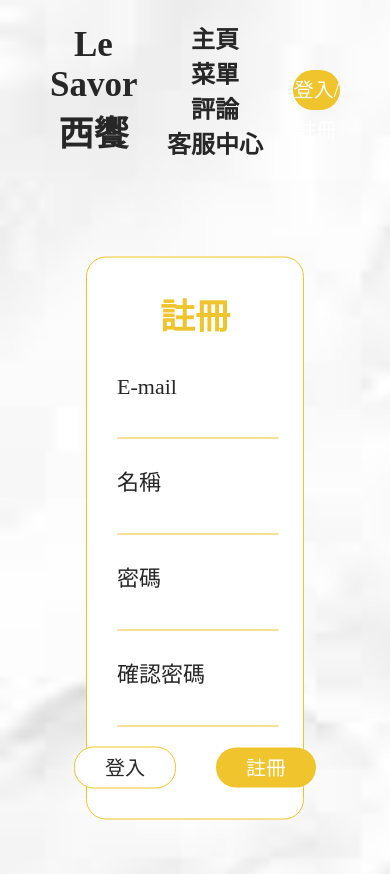
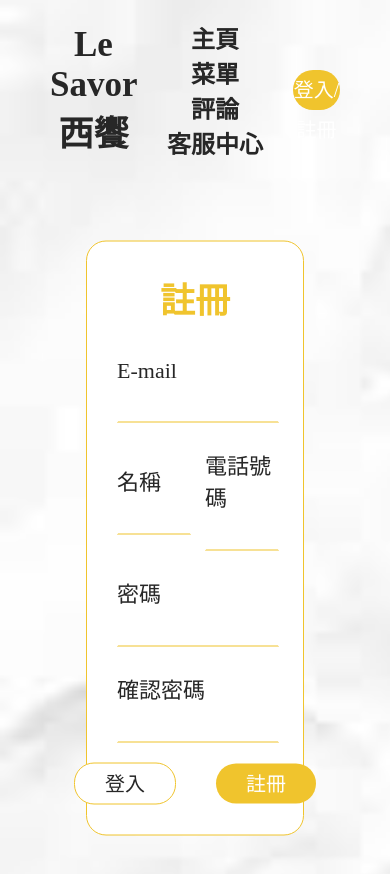
Before and after one commit to Clare0808/west-food-restaurant, a Vue app: page /login in a window 390 px wide. Both pictures are taken after a click on the element "註冊". Shown: the top 874 px of the page. Built offline with nearby package versions, Linux system fonts and the light colour scheme.

Commit message:
add phone number input & store

```diff
--- a/src/components/LoginPage.vue
+++ b/src/components/LoginPage.vue
@@ -27,9 +27,15 @@
           <div class="sec-title">E-mail</div>
           <input type="text" v-model.trim="email" />
         </div>
-        <div class="input-frame">
-          <div class="sec-title">名稱</div>
-          <input type="text" v-model.trim="name" />
+        <div class="input-frame-mix">
+          <div class="input-frame">
+            <div class="sec-title">名稱</div>
+            <input type="text" v-model.trim="name" />
+          </div>
+          <div class="input-frame">
+            <div class="sec-title">電話號碼</div>
+            <input type="text" v-model.trim="number" />
+          </div>
         </div>
         <div class="input-frame">
           <div class="sec-title">密碼</div>
@@ -69,6 +75,7 @@ export default {
 
     const email = ref("");
     const name = ref("");
+    const number = ref("");
     const password = ref("");
     const confirmPassword = ref("");
 
@@ -127,6 +134,7 @@ export default {
             body: JSON.stringify({
               email: email.value,
               name: name.value,
+              number: number.value,
               password: password.value,
             }),
           });
@@ -151,6 +159,7 @@ export default {
     const CleanInput = () => {
       email.value = "";
       name.value = "";
+      number.value = "";
       password.value = "";
       confirmPassword.value = "";
     };
@@ -163,6 +172,8 @@ export default {
         errorText.value = "請輸入E-mail!";
       } else if (name.value === "" && showSignUp.value) {
         errorText.value = "請輸入名稱!";
+      } else if (number.value === "" && showSignUp.value) {
+        errorText.value = "請輸入電話號碼!";
       } else if (password.value === "") {
         errorText.value = "請輸入密碼!";
       } else if (confirmPassword.value === "" && showSignUp.value) {
@@ -239,6 +250,7 @@ export default {
       showError,
       email,
       name,
+      number,
       password,
       confirmPassword,
       ClickChangeType,
@@ -295,6 +307,14 @@ export default {
 .input-frame {
   width: 100%;
   margin: 10px 0;
+}
+.input-frame-mix {
+  width: 100%;
+  display: grid;
+  grid-template-columns: repeat(2, calc(50% - 10px));
+  gap: 20px;
+  justify-content: center;
+  align-items: center;
 }
 .sec-title {
   font-size: 22px;
```
Also changed, not shown: 2 other files (tests, documents, lock files or other folders).
